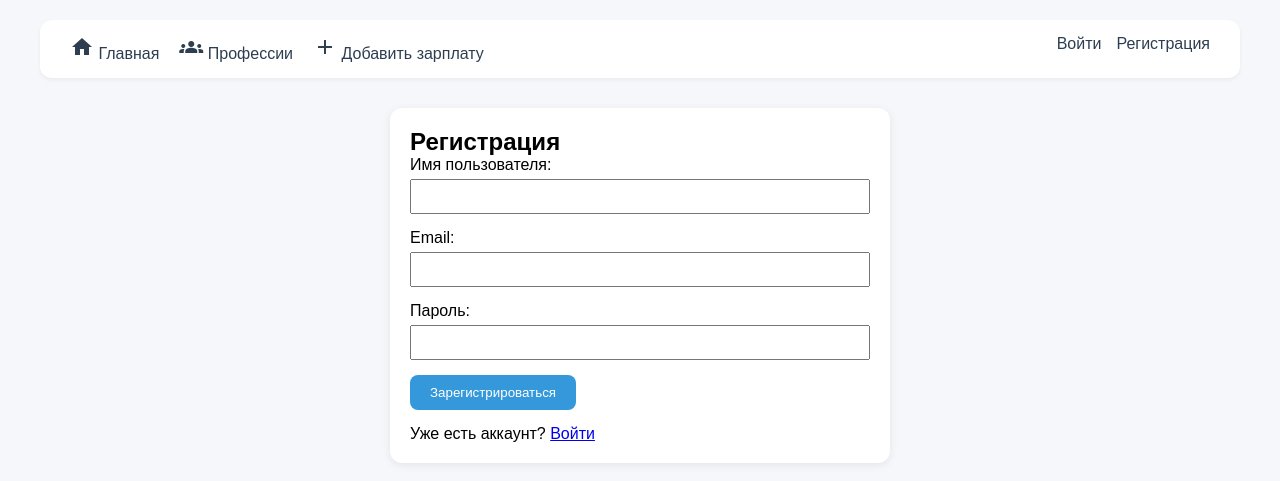
After one commit to Natalya1579/salary-calculator, a Flask app: page /login in a window 1280 px wide. The commit adds this page. Shown: the top 481 px of the page. Run offline with Flask 3, Linux system fonts and the light colour scheme.

Commit message:
Auth: register, login, logout

```diff
--- a/app.py
+++ b/app.py
@@ -1,5 +1,6 @@
-from flask import Flask, render_template
-from flask_login import LoginManager
+from flask import Flask, render_template, request, redirect, url_for, flash
+from werkzeug.security import generate_password_hash, check_password_hash
+from flask_login import LoginManager, login_user, logout_user, login_required, current_user
 import config
 from db import db
 from models import User, Profession, SalaryReport
@@ -29,8 +30,56 @@ def index():
     return render_template('index.html', title='Salary Calculator')
 
 
+@app.route('/register', methods=['GET', 'POST'])
+def register():
+    if request.method == 'POST':
+        username = request.form['username']
+        email = request.form['email']
+        password = request.form['password']
+
+        # Проверяем, не занят ли пароль
+        existing_user = User.query.filter((User.username == username) | (User.email == email)).first()
+        if existing_user:
+            flash('Пользователь с таким именем или email уже существует', 'danger')
+            return redirect(url_for('register'))
+
+        # Создаем нового пользователя
+        hashed_password = generate_password_hash(password)
+        user = User(username=username, email=email, password_hash=hashed_password)
+        db.session.add(user)
+        db.session.commit()
+
+        flash('Регистрация успешна! Теперь войдите в систему', 'success')
+        return redirect(url_for('login'))
+    return render_template('register.html', title='Регистрация')
+
+
+@app.route('/login', methods=['GET', 'POST'])
+def login():
+    if request.method == 'POST':
+        username = request.form['username']
+        password = request.form['password']
+        user = User.query.filter_by(username=username).first()
+
+        if user and check_password_hash(user.password_hash, password):
+            login_user(user)
+            flash(f'С возвращением, {username}!', 'success')
+            return redirect(url_for('index'))
+        else:
+            flash('Неверное имя пользователя или пароль', 'danger')
+    return render_template('login.html', title='Вход')
+
+
+@app.route('/logout')
+@login_required
+def logout():
+    logout_user()
+    flash('Вы вышли из системы', 'success')
+    return redirect(url_for('index'))
+
+
 # Запуск
 if __name__ == '__main__':
     with app.app_context():
-        db.create_all()     # создаем таюблицы в базе данных
+        db.create_all()     # создаем таблицы в базе данных
     app.run(debug=True)     # запускаем сервер
--- a/templates/base.html
+++ b/templates/base.html
@@ -62,7 +62,7 @@
         }
     </style>
     <link href="https://fonts.googleapis.com/icon?family=Material+Icons" rel="stylesheet">
-</head>>
+</head>
 <body>
     <div class="container">
         <nav>
@@ -75,6 +75,15 @@
             <a href="/add-salary">
                 <span class="material-icons">add</span> Добавить зарплату
             </a>
+            <div style="margin-left: auto; display: flex; gap: 15px;">
+                {% if current_user.is_authenticated %}
+                    <span>{{ current_user.username }}</span>
+                    <a href="/logout">Выйти</a>
+                {% else %}
+                    <a href="/login">Войти</a>
+                    <a href="/register">Регистрация</a>
+                {% endif %}
+            </div>
         </nav>
         <div class="flash-messages">
             {% with messages = get_flashed_messages(with_categories=true) %}
--- /dev/null
+++ b/templates/login.html
@@ -0,0 +1,23 @@
+{% extends "base.html" %}
+
+{% block content %}
+<div class="card" style="max-width: 500px; margin: 0 auto;">
+    <h2>Регистрация</h2>
+    <form method="POST">
+        <div style="margin-bottom: 15px;">
+            <label>Имя пользователя:</label>
+            <input type="text" name="username" required style="width: 100%; padding: 8px; margin-top: 5px;">
+        </div>
+        <div style="margin-bottom: 15px;">
+            <label>Email:</label>
+            <input type="email" name="email" required style="width: 100%; padding: 8px; margin-top: 5px;">
+        </div>
+        <div style="margin-bottom: 15px;">
+            <label>Пароль:</label>
+            <input type="password" name="password" required style="width: 100%; padding: 8px; margin-top: 5px;">
+        </div>
+        <button type="submit">Зарегистрироваться</button>
+    </form>
+    <p style="margin-top: 15px;">Уже есть аккаунт? <a href="/login">Войти</a></p>
+</div>
+{% endblock %}
```
Also changed, not shown: models.py (+10 -1 lines), templates/register.html (added, +23 -0 lines).
